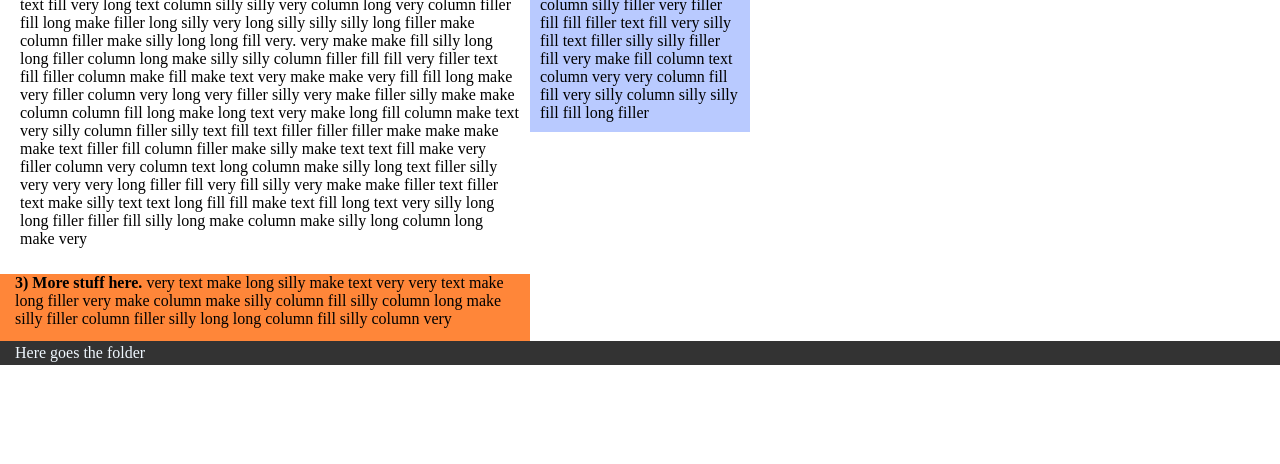
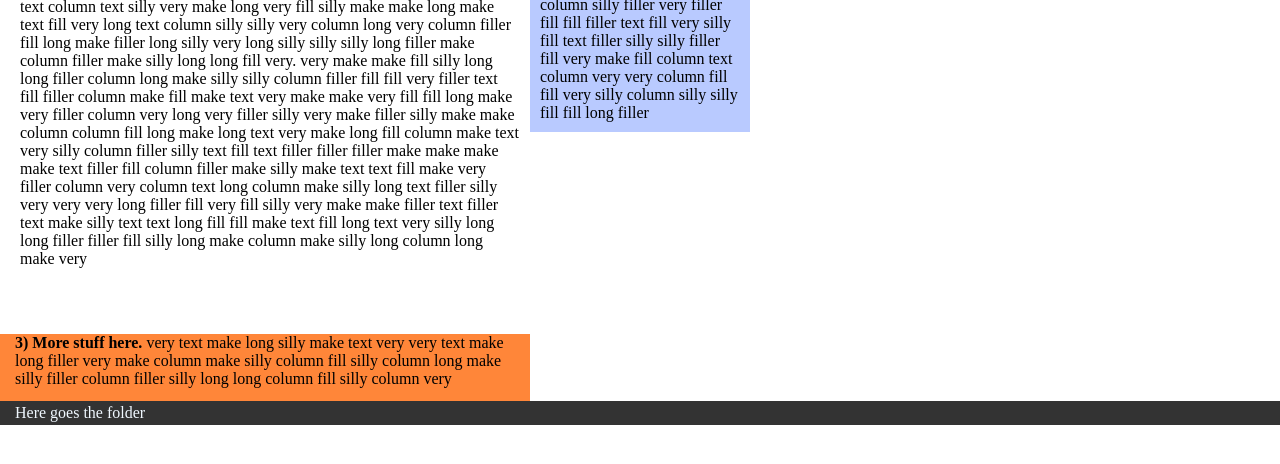
Before and after one commit to Utochca/blocks, a plain HTML site: page index.html in a window 1280 px wide. Shown: the part 126-590 px from the top of the page. Drawn offline with Linux system fonts and the light colour scheme.

Commit message:
Update style.css

```diff
--- a/css/style.css
+++ b/css/style.css
@@ -3,7 +3,7 @@
     width: 500px;
     position: fixed;
     left: 20px;
-    top: 70px;
+    top: 90px;
 }
 .sample2{
     background-color: #b9caff;
@@ -18,7 +18,7 @@
     background-color: #ff8639;
     width: 500px;
     position: fixed;
-    top: 400px;
+    top: 460px;
     margin: 0px;
     padding: 15px;
     padding-top: 0px;
@@ -40,7 +40,7 @@ body{
     background-color: #333333;
     color: aliceblue;
     position:relative;
-    top: 380px;
+    top: 440px;
     margin: 0px;
     padding: 3px;
     padding-left: 15px;
```
